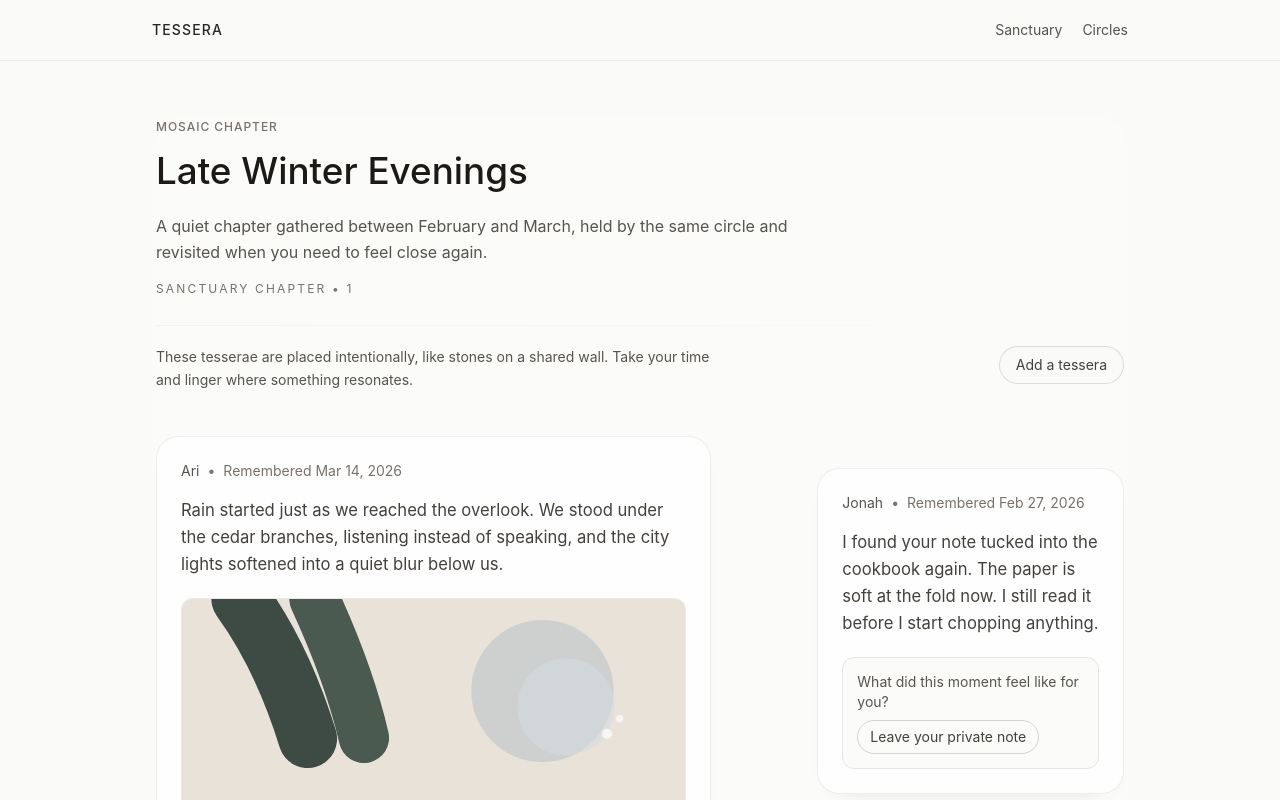
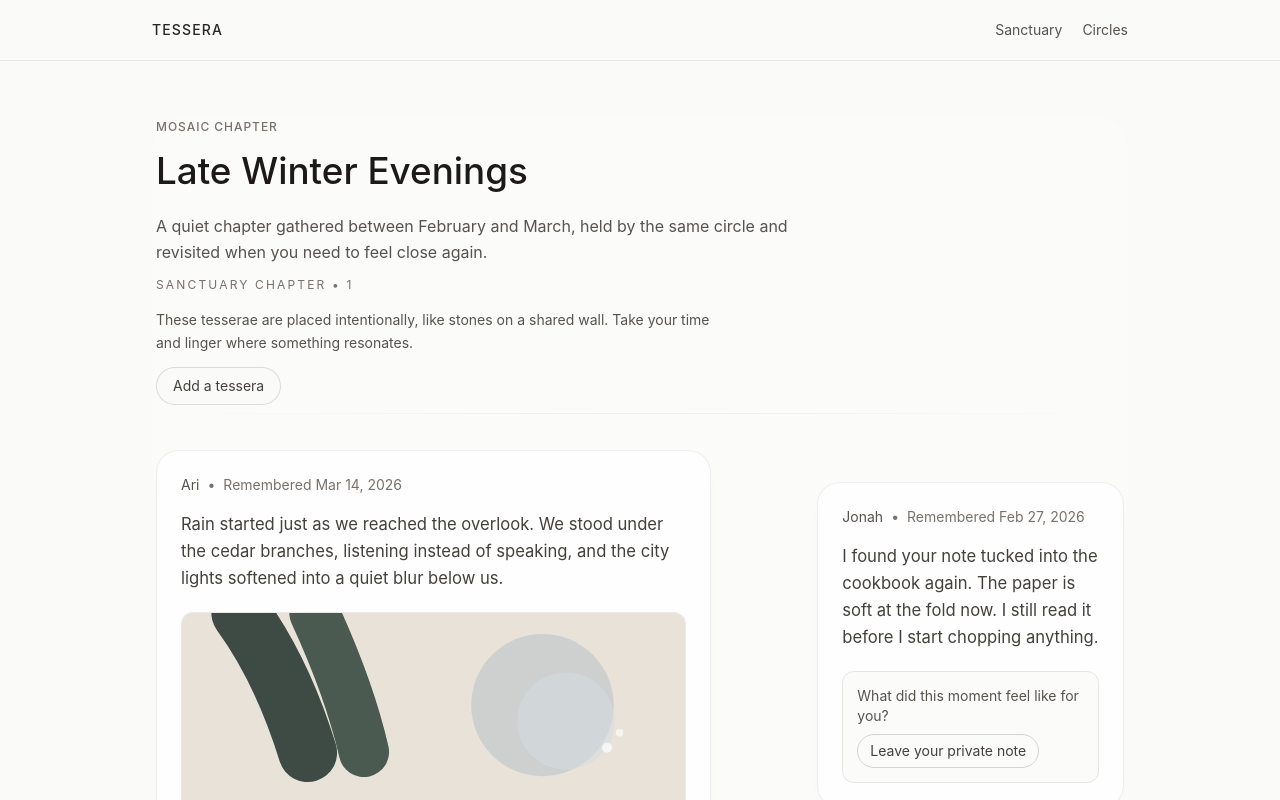
Before and after one commit to vanderjt/tessera, a Next.js app: page /mosaics/1 in a window 1280 px wide. Shown: the top 800 px of the page. Built offline with nearby package versions, Linux system fonts and the light colour scheme.

Commit message:
Refine header-to-mosaic threshold spacing

```diff
--- a/app/(app)/mosaics/[mosaicId]/page.tsx
+++ b/app/(app)/mosaics/[mosaicId]/page.tsx
@@ -111,7 +111,7 @@ export default async function MosaicPage({ params }: PageProps) {
 
   return (
     <section className="max-w-5xl rounded-[2rem] bg-stone-50/45 px-1 pb-10">
-      <header className="space-y-4 pb-5">
+      <header className="space-y-3 pb-2">
         <p className="page-kicker">Mosaic chapter</p>
         <h1 className="page-title">Late Winter Evenings</h1>
         <p className="page-body max-w-2xl">
@@ -120,9 +120,7 @@ export default async function MosaicPage({ params }: PageProps) {
         </p>
         <p className="text-xs uppercase tracking-[0.18em] text-stone-500">Sanctuary chapter • {mosaicId}</p>
 
-        <div className="pt-3">
-          <div className="h-px w-full bg-gradient-to-r from-stone-200/40 via-stone-200/20 to-transparent" />
-          <div className="mt-5 flex flex-wrap items-start justify-between gap-x-6 gap-y-3">
+        <div className="space-y-3 pt-1">
           <p className="max-w-xl text-sm leading-relaxed text-stone-600">
             These tesserae are placed intentionally, like stones on a shared wall. Take your time and linger where
             something resonates.
@@ -134,10 +132,11 @@ export default async function MosaicPage({ params }: PageProps) {
             Add a tessera
           </button>
         </div>
-        </div>
       </header>
 
-      <div className="mt-6 space-y-8">
+      <div aria-hidden="true" className="mx-3 h-px bg-gradient-to-r from-transparent via-stone-300/35 to-transparent" />
+
+      <div className="mt-9 space-y-8">
         {momentBands.map((band, bandIndex) => (
           <div key={`band-${bandIndex}`} className="grid gap-5 md:grid-cols-12 lg:gap-6">
             {band.moments.map((moment, momentIndex) => (
```
Lines whose indentation alone changed are shown as unchanged.
